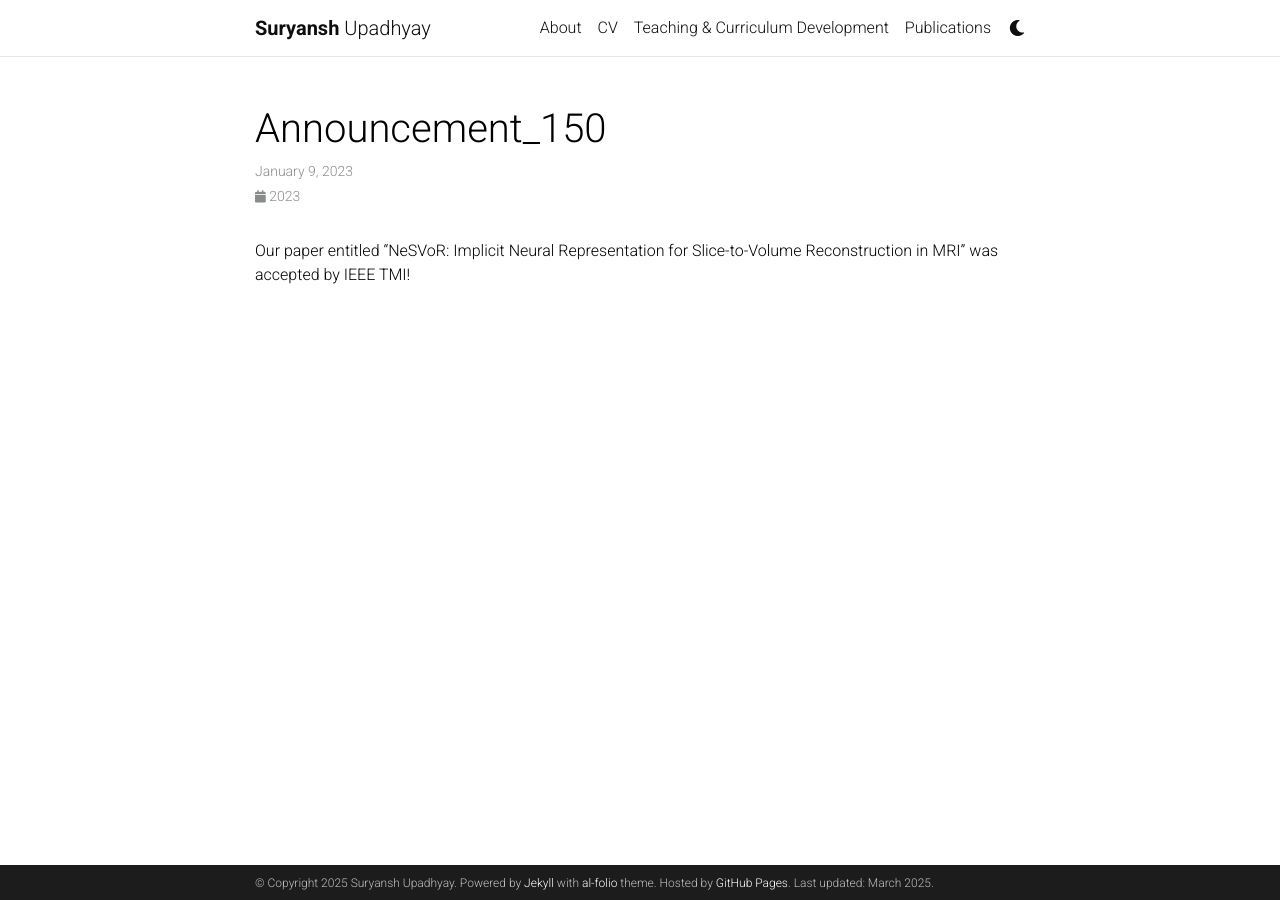
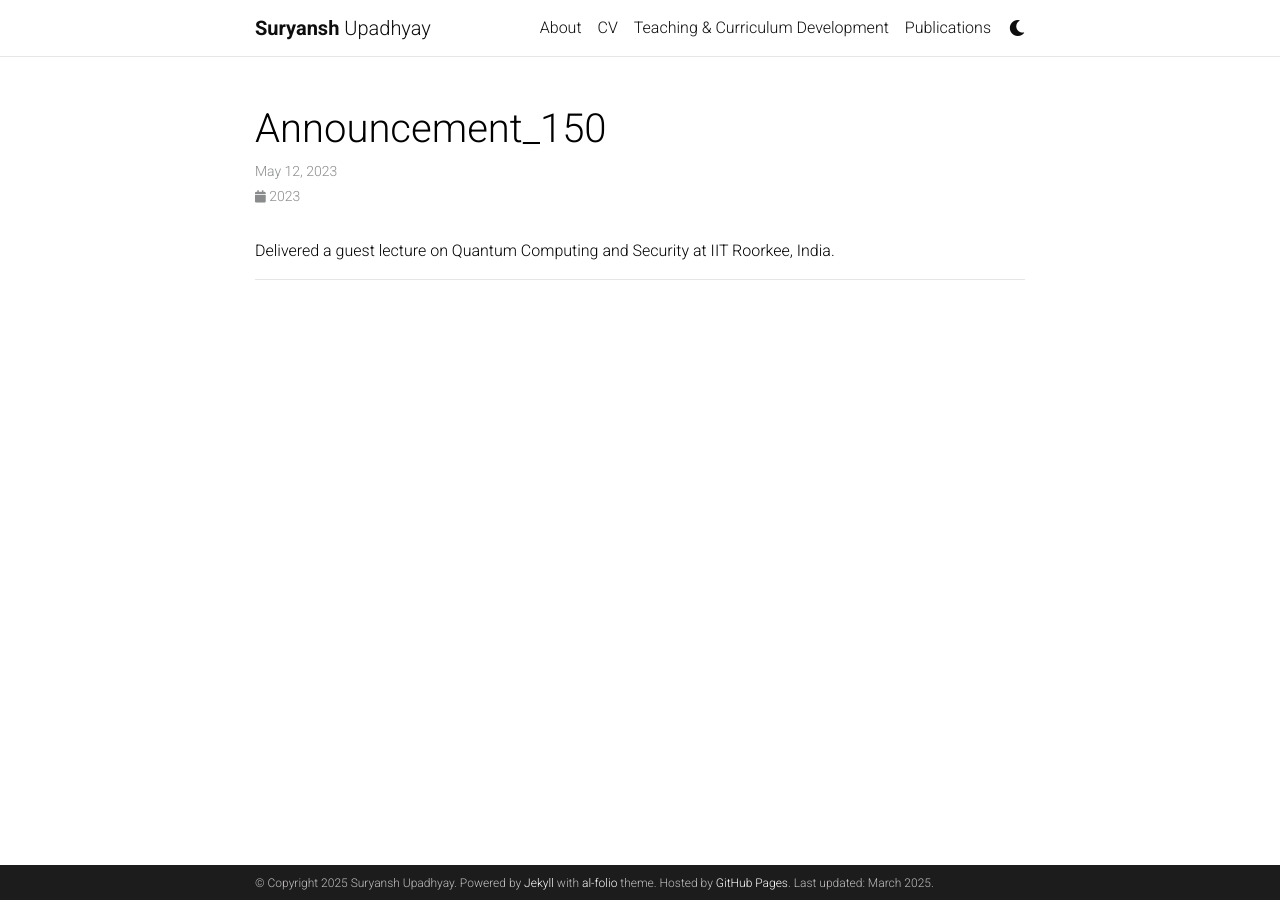
Before and after one commit to suryansh-upadhyay/suryansh-upadhyay.github.io, a Jekyll site: the page built from _news/announcement_150.md, in a window 1280 px wide. Built offline with Jekyll 4.4.1, drawn with Linux system fonts in a browser that asks for light colours; comment, search, counter and statistics services are not loaded; a style sheet for code colours, icons or effects is not loaded.

Commit message:
Update announcement_150.md

```diff
--- a/_news/announcement_150.md
+++ b/_news/announcement_150.md
@@ -1,7 +1,10 @@
 ---
+
 layout: post
-date: 2023-01-09 07:59:00-0400
+date: 2023-05-12 07:59:00-0400
 inline: true
 ---
 
-Our paper entitled "NeSVoR: Implicit Neural Representation for Slice-to-Volume Reconstruction in MRI" was accepted by IEEE TMI!
+Delivered a guest lecture on Quantum Computing and Security at IIT Roorkee, India.
+
+---
```
